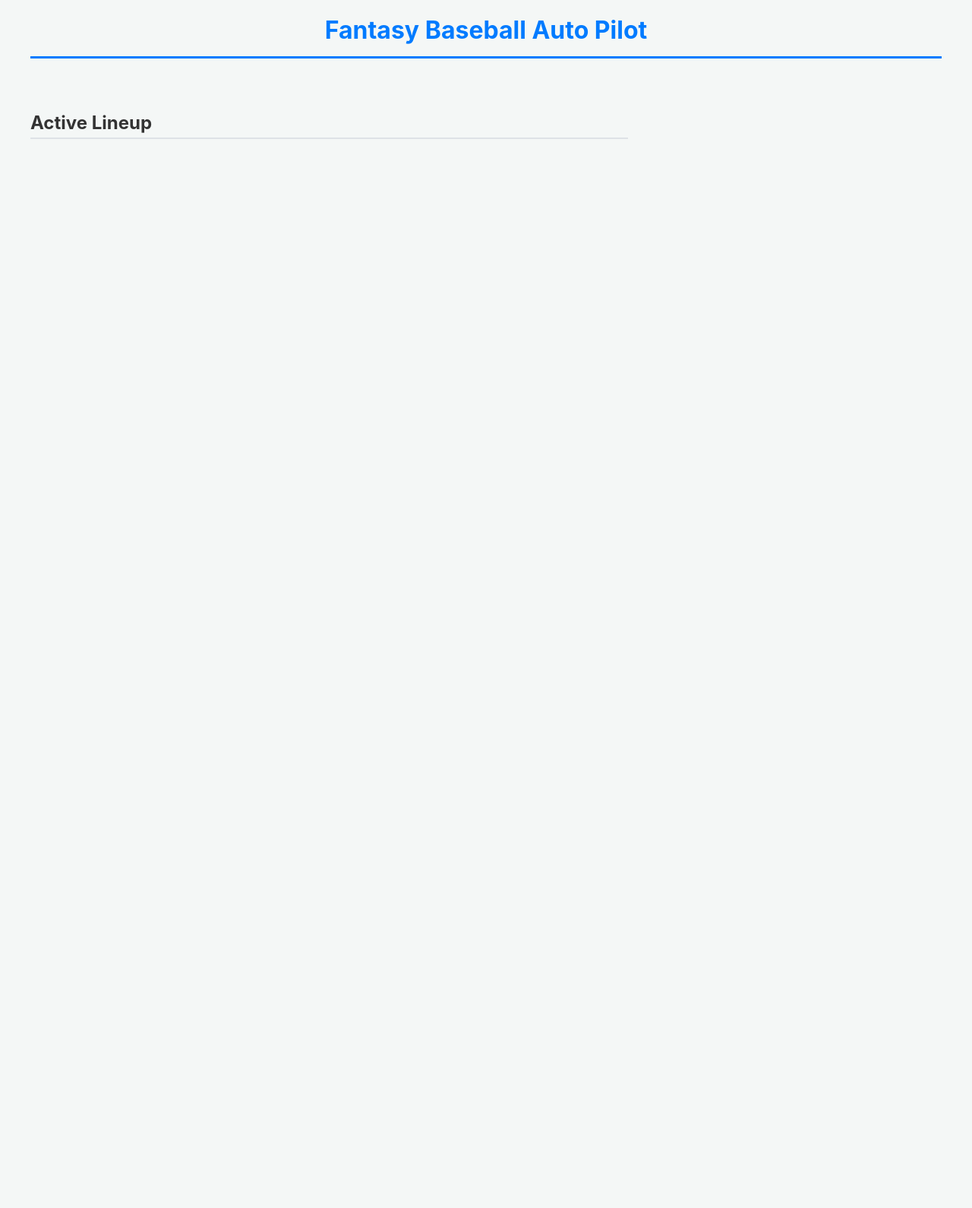
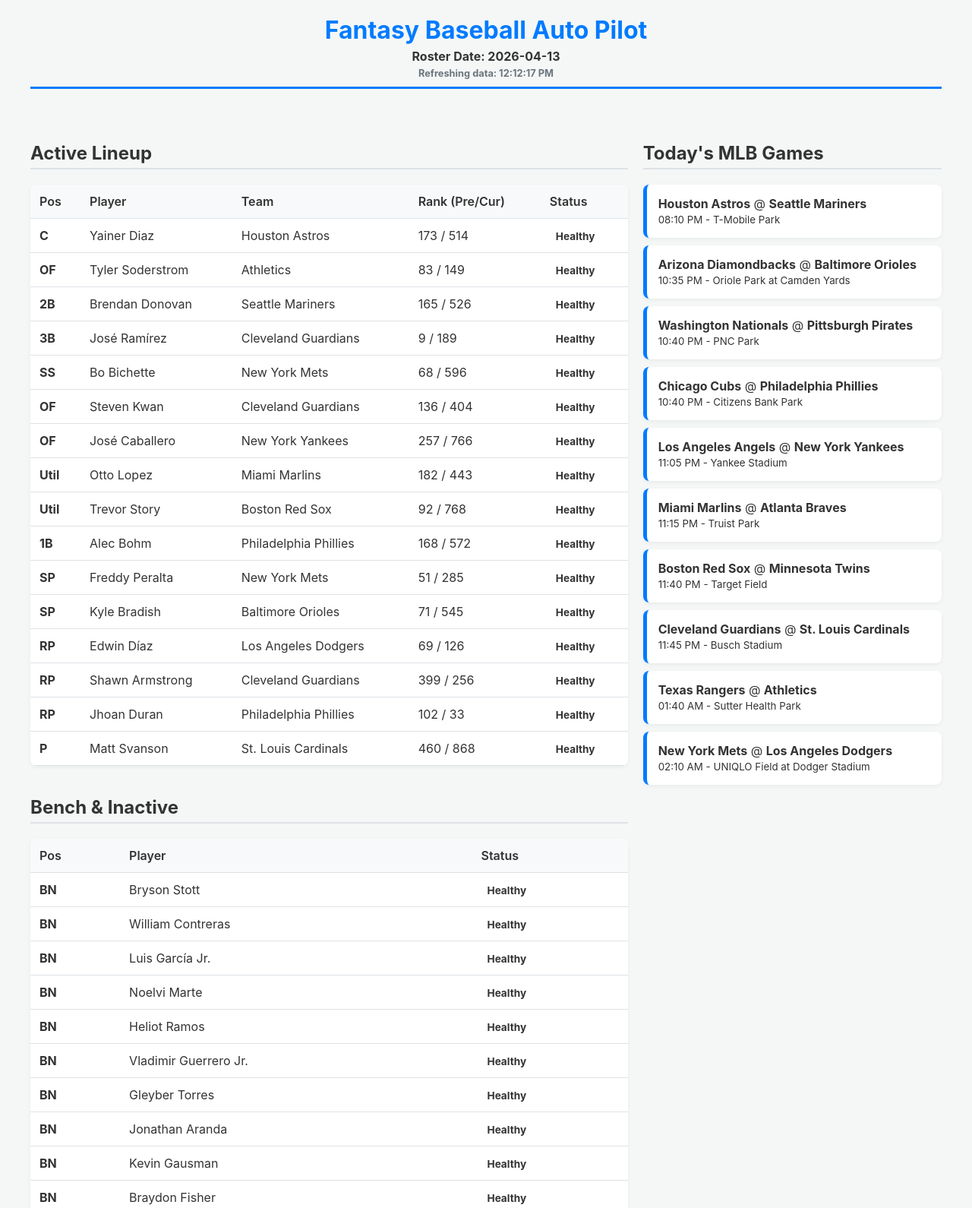
Before and after one commit to mzaiger/Fantasy_Auto_Pilot, a plain HTML site: page index.html in a window 1280 px wide. Shown: the top 1590 px of the page at 76% size. Before the commit the page ends 800 px from the top, so only its background shows below. Drawn offline with Linux system fonts and the light colour scheme.

Commit message:
Update index.html

```diff
--- a/index.html
+++ b/index.html
@@ -128,3 +128,164 @@
     <div class="grid">
         <section>
             <h2>Active Lineup</h2>
+            <table id="active-roster">
+                <thead>
+                    <tr>
+                        <th>Pos</th>
+                        <th>Player</th>
+                        <th>Team</th>
+                        <th>Rank (Pre/Cur)</th>
+                        <th>Status</th>
+                    </tr>
+                </thead>
+                <tbody></tbody>
+            </table>
+
+            <h2>Bench & Inactive</h2>
+            <table id="bench-roster">
+                <thead>
+                    <tr>
+                        <th>Pos</th>
+                        <th>Player</th>
+                        <th>Status</th>
+                    </tr>
+                </thead>
+                <tbody></tbody>
+            </table>
+        </section>
+
+        <section>
+            <h2>Today's MLB Games</h2>
+            <div id="game-list"></div>
+        </section>
+    </div>
+
+    <section class="log-container">
+        <h2>Position Change Log</h2>
+        <div id="change-log">
+            <p style="color: var(--secondary);">No changes detected in current update.</p>
+        </div>
+    </section>
+</div>
+
+<script>
+    async function loadDashboard() {
+        const cacheBuster = `?t=${new Date().getTime()}`;
+        const lastUpdatedEl = document.getElementById('last-updated');
+        const rosterDateEl = document.getElementById('roster-date');
+
+        lastUpdatedEl.innerHTML = `<strong>Refreshing data: ${new Date().toLocaleTimeString()}</strong>`;
+
+        try {
+            const [rosterRes, gamesRes, updateRes] = await Promise.all([
+                fetch(`current_roster.json${cacheBuster}`).then(r => r.json()),
+                fetch(`mlb_games.json${cacheBuster}`).then(r => r.json()),
+                fetch(`roster_update.xml${cacheBuster}`).then(r => r.text())
+            ]);
+
+            const parser = new DOMParser();
+            const xmlDoc = parser.parseFromString(updateRes, "text/xml");
+
+            const xmlDate = xmlDoc.getElementsByTagName("date")[0]?.textContent;
+            if (xmlDate) {
+                rosterDateEl.innerHTML = `<strong>Roster Date: ${xmlDate}</strong>`;
+            }
+
+            const playerUpdates = {};
+            const playerNodes = xmlDoc.getElementsByTagName("player");
+
+            for (let node of playerNodes) {
+                const key = node.getElementsByTagName("player_key")[0].textContent;
+                const pos = node.getElementsByTagName("position")[0].textContent;
+                playerUpdates[key] = pos;
+            }
+
+            renderRoster(rosterRes, playerUpdates);
+            renderGames(gamesRes);
+            renderChangeLog(rosterRes, playerUpdates);
+
+        } catch (error) {
+            console.error("Error loading fantasy data:", error);
+        }
+    }
+
+    function renderRoster(roster, updates) {
+        const activeTable = document.querySelector("#active-roster tbody");
+        const benchTable = document.querySelector("#bench-roster tbody");
+        activeTable.innerHTML = "";
+        benchTable.innerHTML = "";
+
+        roster.forEach(player => {
+            const currentPos = updates[player.player_key] || player.selected_position;
+            const isBench = ["BN", "IL", "NA"].includes(currentPos);
+
+            const row = `
+                <tr>
+                    <td><strong>${currentPos}</strong></td>
+                    <td>${player.name}</td>
+                    ${!isBench ? `<td>${player.team}</td>` : ''}
+                    ${!isBench ? `<td>${player.preseason_rank} / ${player.current_rank}</td>` : ''}
+                    <td><span class="status-badge status-${player.status.substring(0,2)}">${player.status}</span></td>
+                </tr>
+            `;
+
+            if (isBench) {
+                benchTable.innerHTML += row;
+            } else {
+                activeTable.innerHTML += row;
+            }
+        });
+    }
+
+    function renderGames(data) {
+        const gameList = document.getElementById("game-list");
+        gameList.innerHTML = "";
+
+        if (!data.mlb_games || data.mlb_games.length === 0) {
+            gameList.innerHTML = "<p>No games scheduled for today.</p>";
+            return;
+        }
+
+        data.mlb_games.forEach(game => {
+            const startTime = new Date(game.start_time_utc).toLocaleTimeString([], { hour: '2-digit', minute: '2-digit' });
+            gameList.innerHTML += `
+                <div class="game-card">
+                    <strong>${game.away_team.name}</strong> @ <strong>${game.home_team.name}</strong><br>
+                    <small>${startTime} - ${game.venue}</small>
+                </div>
+            `;
+        });
+    }
+
+    function renderChangeLog(roster, updates) {
+        const logContainer = document.getElementById("change-log");
+        let changesHtml = "";
+
+        // Iterate through each player in current_roster
+        roster.forEach(player => {
+            const oldPos = player.selected_position;
+            const newPos = updates[player.player_key];
+
+            // Only proceed if a position change occurred
+            if (newPos && oldPos !== newPos) {
+                changesHtml += `
+                    <div class="log-entry">
+                        <span class="pos-label">${oldPos} &rarr; ${newPos}:</span> ${player.name}
+                    </div>
+                `;
+            }
+        });
+
+        if (changesHtml !== "") {
+            logContainer.innerHTML = changesHtml;
+        } else {
+            logContainer.innerHTML = `<p style="color: var(--secondary);">No position changes detected.</p>`;
+        }
+    }
+
+    loadDashboard();
+    setInterval(loadDashboard, 300000);
+</script>
+
+</body>
+</html>
```
